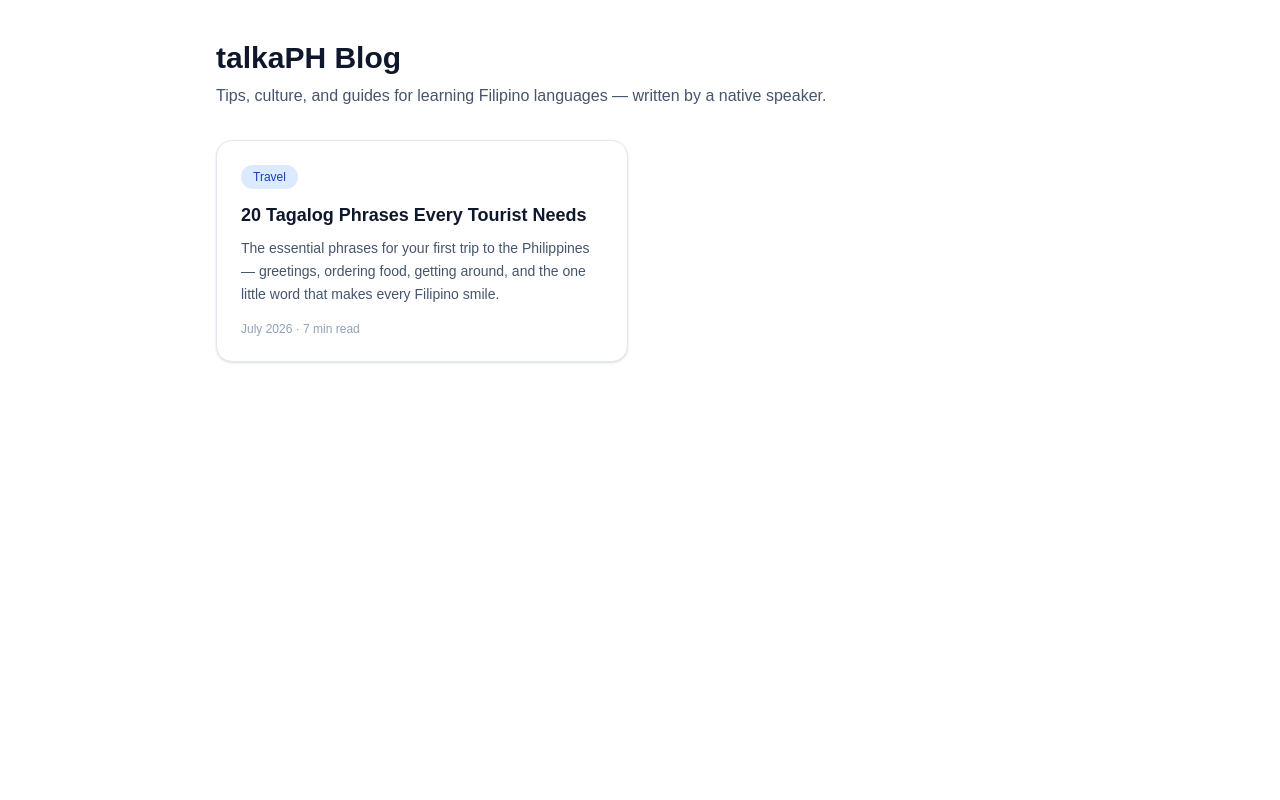
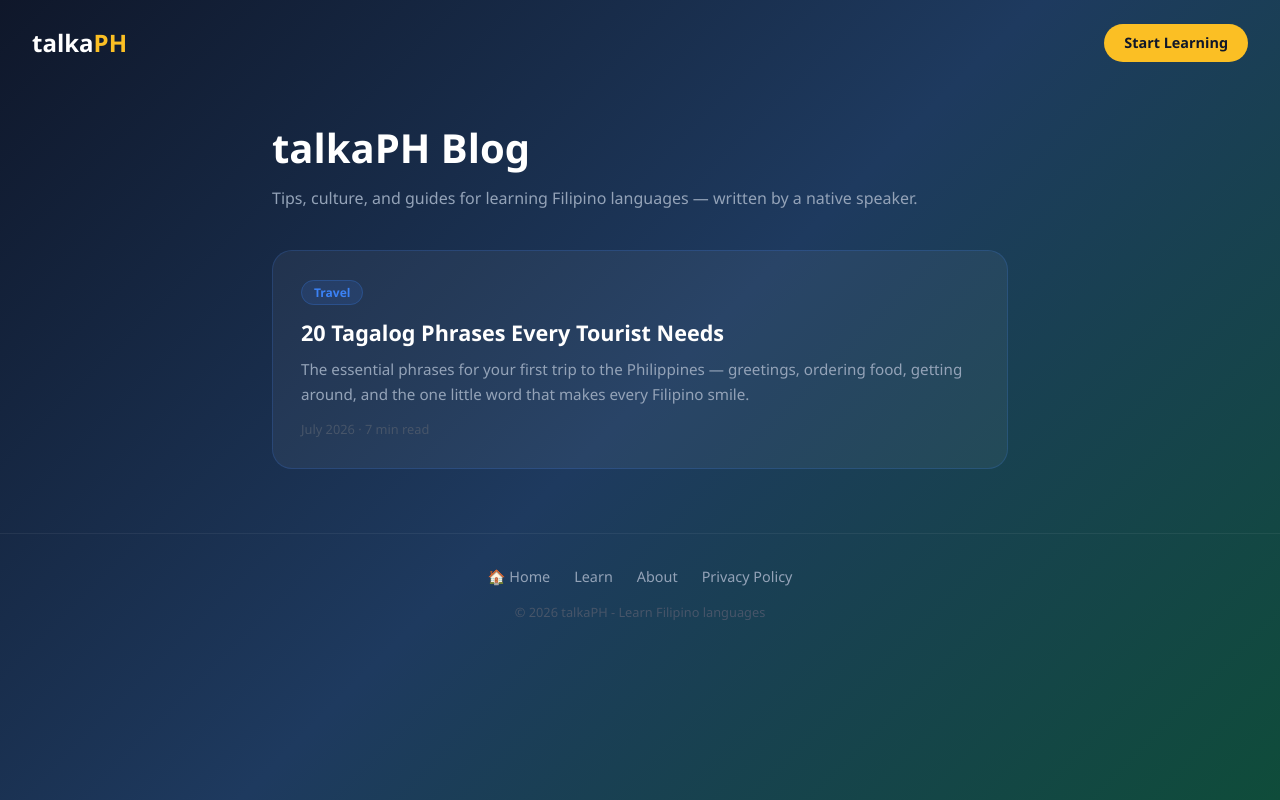
Before and after one commit to schoolprobuddy/talkaph, a Next.js app: page /blog in a window 1280 px wide. Built offline with nearby package versions, Linux system fonts and the light colour scheme.

Commit message:
Update page.js

```diff
--- a/app/blog/page.js
+++ b/app/blog/page.js
@@ -1,16 +1,16 @@
 import Link from "next/link";
 
 export const metadata = {
-  title: "Blog | talkaPH - Learn Filipino Languages Free",
+  title: "Blog | talkaPH — Learn Filipino Languages Free",
   description:
     "Tips, culture, and guides for learning Tagalog, Cebuano, and Ilonggo — written by a native Filipino speaker.",
 };
 
-const posts = [
+const POSTS = [
   {
     slug: "tagalog-phrases-for-tourists",
     category: "Travel",
-    categoryColor: "bg-blue-100 text-blue-800",
+    color: "#3b82f6",
     title: "20 Tagalog Phrases Every Tourist Needs",
     excerpt:
       "The essential phrases for your first trip to the Philippines — greetings, ordering food, getting around, and the one little word that makes every Filipino smile.",
@@ -21,37 +21,72 @@ const posts = [
 
 export default function BlogIndexPage() {
   return (
-    <main className="mx-auto max-w-4xl px-4 py-10 sm:px-6">
-      <h1 className="text-3xl font-bold text-slate-900">talkaPH Blog</h1>
-      <p className="mt-2 text-slate-600">
-        Tips, culture, and guides for learning Filipino languages — written by
-        a native speaker.
+    <main style={{
+      minHeight: "100vh",
+      background: "linear-gradient(135deg, #0f172a 0%, #1e3a5f 50%, #0f4c3a 100%)",
+      fontFamily: "'Segoe UI', system-ui, sans-serif",
+      color: "#fff",
+    }}>
+      <nav style={{ padding: "1.5rem 2rem", display: "flex", justifyContent: "space-between", alignItems: "center" }}>
+        <Link href="/" style={{ textDecoration: "none" }}>
+          <span style={{ fontSize: "1.5rem", fontWeight: "800", color: "#fff" }}>talka<span style={{ color: "#fbbf24" }}>PH</span></span>
+        </Link>
+        <Link href="/learn" style={{
+          background: "#fbbf24", color: "#0f172a", textDecoration: "none",
+          borderRadius: "999px", padding: "0.5rem 1.25rem", fontWeight: "700", fontSize: "0.9rem",
+        }}>
+          Start Learning
+        </Link>
+      </nav>
+
+      <section style={{ maxWidth: "800px", margin: "0 auto", padding: "2rem 2rem 4rem" }}>
+        <h1 style={{ fontSize: "clamp(1.8rem, 4vw, 2.5rem)", fontWeight: "900", marginBottom: "0.5rem" }}>
+          talkaPH Blog
+        </h1>
+        <p style={{ color: "#94a3b8", fontSize: "1rem", marginBottom: "2.5rem" }}>
+          Tips, culture, and guides for learning Filipino languages — written by a native speaker.
         </p>
 
-      <div className="mt-8 grid gap-6 sm:grid-cols-2">
-        {posts.map((post) => (
-          <Link
-            key={post.slug}
-            href={`/blog/${post.slug}`}
-            className="group flex flex-col rounded-2xl border border-slate-200 bg-white p-6 shadow-sm transition hover:shadow-md"
-          >
-            <span
-              className={`self-start rounded-full px-3 py-1 text-xs font-medium ${post.categoryColor}`}
-            >
+        <div style={{ display: "grid", gap: "1.5rem" }}>
+          {POSTS.map(post => (
+            <Link key={post.slug} href={`/blog/${post.slug}`} style={{ textDecoration: "none" }}>
+              <div style={{
+                background: "rgba(255,255,255,0.05)",
+                border: `1px solid ${post.color}30`,
+                borderRadius: "1.25rem",
+                padding: "1.75rem",
+              }}>
+                <span style={{
+                  background: `${post.color}20`, border: `1px solid ${post.color}40`,
+                  borderRadius: "999px", padding: "3px 12px",
+                  color: post.color, fontSize: "0.75rem", fontWeight: "600",
+                }}>
                   {post.category}
                 </span>
-            <h2 className="mt-3 text-lg font-semibold text-slate-900 group-hover:text-blue-600">
+                <h2 style={{ color: "#fff", fontSize: "1.35rem", fontWeight: "800", margin: "0.9rem 0 0.5rem" }}>
                   {post.title}
                 </h2>
-            <p className="mt-2 flex-1 text-sm leading-relaxed text-slate-600">
+                <p style={{ color: "#94a3b8", fontSize: "0.95rem", lineHeight: 1.6, margin: "0 0 0.9rem" }}>
                   {post.excerpt}
                 </p>
-            <p className="mt-4 text-xs text-slate-400">
+                <p style={{ color: "#475569", fontSize: "0.8rem", margin: 0 }}>
                   {post.date} · {post.readTime}
                 </p>
+              </div>
             </Link>
           ))}
         </div>
+      </section>
+
+      <footer style={{ textAlign: "center", padding: "2rem 1rem", borderTop: "1px solid rgba(255,255,255,0.06)" }}>
+        <nav style={{ display: "flex", justifyContent: "center", flexWrap: "wrap", gap: "1.5rem", marginBottom: "1rem" }}>
+          <Link href="/" style={{ color: "#94a3b8", textDecoration: "none", fontSize: "0.9rem" }}>🏠 Home</Link>
+          <Link href="/learn" style={{ color: "#94a3b8", textDecoration: "none", fontSize: "0.9rem" }}>Learn</Link>
+          <Link href="/about" style={{ color: "#94a3b8", textDecoration: "none", fontSize: "0.9rem" }}>About</Link>
+          <Link href="/privacy" style={{ color: "#94a3b8", textDecoration: "none", fontSize: "0.9rem" }}>Privacy Policy</Link>
+        </nav>
+        <p style={{ color: "#475569", fontSize: "0.8rem", margin: 0 }}>© 2026 talkaPH - Learn Filipino languages</p>
+      </footer>
     </main>
   );
 }
```
Lines whose indentation alone changed are shown as unchanged.
